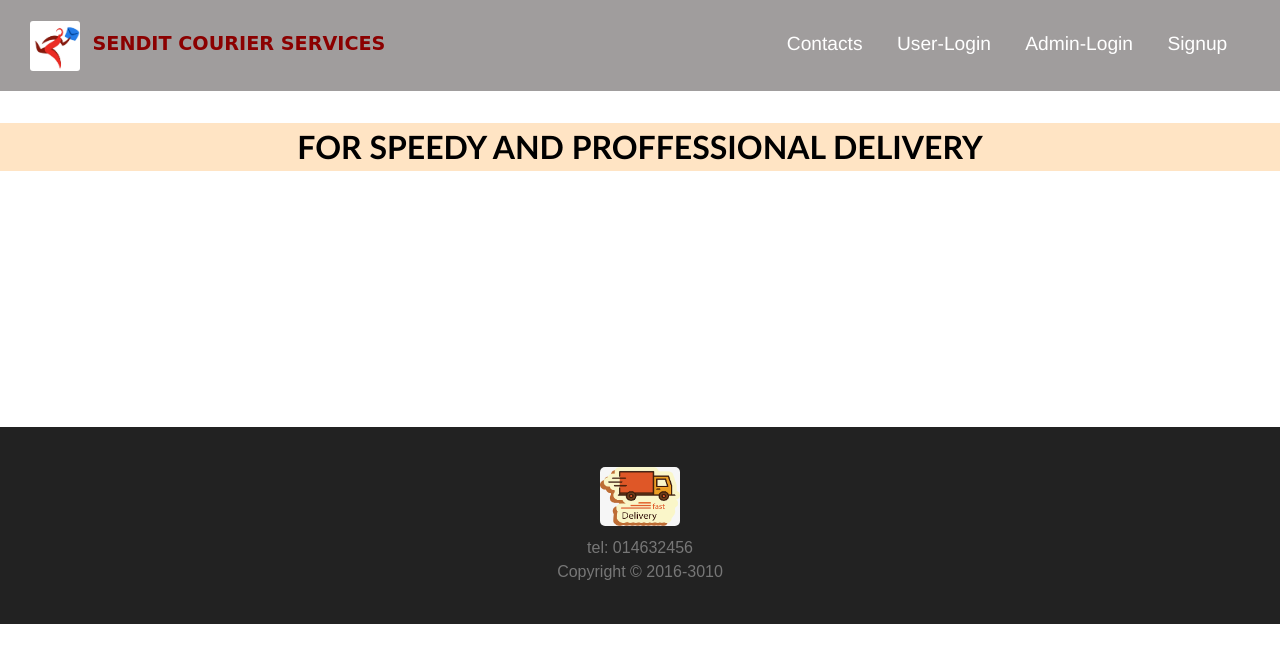
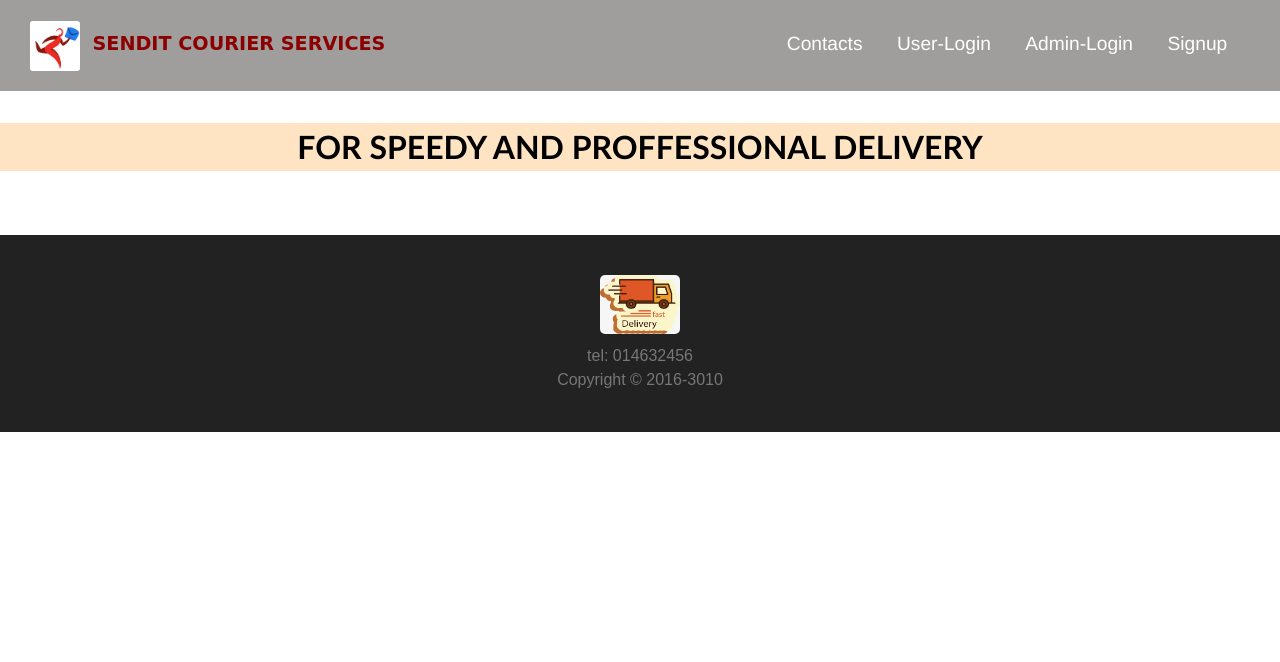
Before and after one commit to nanfuka/SendIt, a plain HTML site: page UI/index.html in a window 1280 px wide. Drawn offline with Linux system fonts and the light colour scheme; files whose address does not match are found by name.

Commit message:
Modify html pages footers

```diff
--- a/UI/css/general.css
+++ b/UI/css/general.css
@@ -20,7 +20,7 @@ body {
     background-repeat: no-repeat;
     background-attachment: fixed;
     background-size: 100%;
-    backface-visibility:
+
 }
 
 
@@ -268,7 +268,7 @@ fieldset {
 }
 
 footer {
-    margin-top: 20%;
+    margin-top: 5%;
 }
 
 .contain {
```
